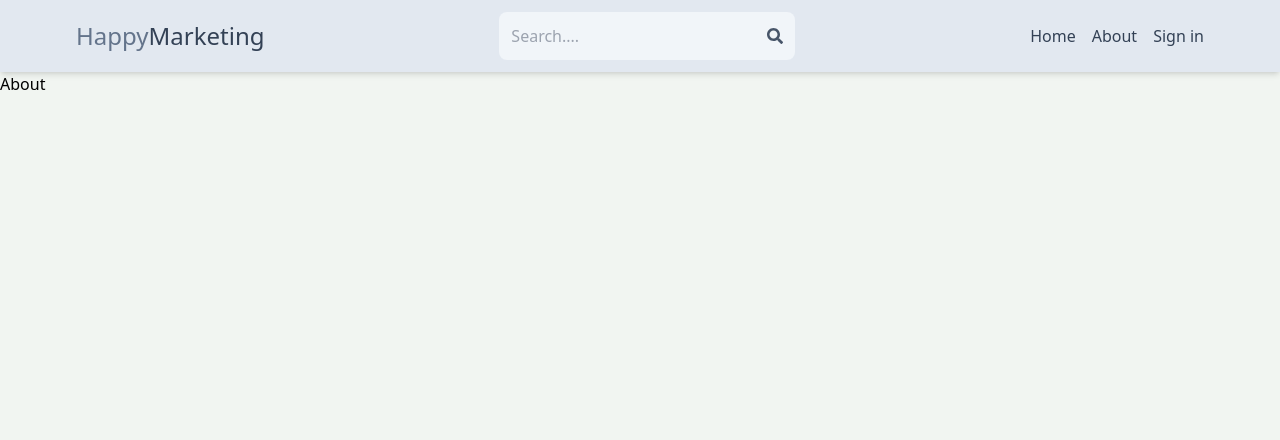
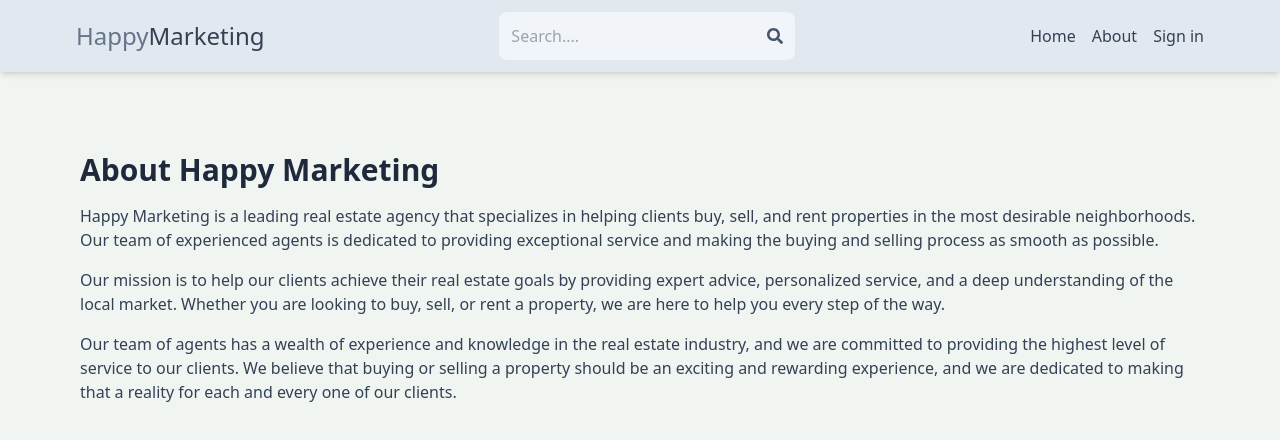
Before and after one commit to Aishwaryadk04/mern-estate-project, a React (Vite) app in the folder client/: page /about in a window 1280 px wide. Shown: the top 440 px of the page. Built offline with nearby package versions, Linux system fonts and the light colour scheme; no server answers.

Commit message:
complete about page

```diff
--- a/client/index.html
+++ b/client/index.html
@@ -2,9 +2,8 @@
 <html lang="en">
   <head>
     <meta charset="UTF-8" />
-    <link rel="icon" type="image/svg+xml" href="/vite.svg" />
     <meta name="viewport" content="width=device-width, initial-scale=1.0" />
-    <title>Vite + React</title>
+    <title>Happy Marketing</title>
   </head>
   <body>
     <div id="root"></div>
--- a/client/src/pages/About.jsx
+++ b/client/src/pages/About.jsx
@@ -2,6 +2,13 @@
 
 export default function About() {
   return (
-    <div>About</div>
+    <div className='py-20 px-4 max-w-6xl mx-auto'>
+      <h1 className='text-3xl font-bold mb-4 text-slate-800'>About Happy Marketing</h1>
+      <p className='mb-4 text-slate-700'>Happy Marketing is a leading real estate agency that specializes in helping clients buy, sell, and rent properties in the most desirable neighborhoods. Our team of experienced agents is dedicated to providing exceptional service and making the buying and selling process as smooth as possible.</p>
+      <p className='mb-4 text-slate-700'>
+      Our mission is to help our clients achieve their real estate goals by providing expert advice, personalized service, and a deep understanding of the local market. Whether you are looking to buy, sell, or rent a property, we are here to help you every step of the way.
+      </p>
+      <p className='mb-4 text-slate-700'>Our team of agents has a wealth of experience and knowledge in the real estate industry, and we are committed to providing the highest level of service to our clients. We believe that buying or selling a property should be an exciting and rewarding experience, and we are dedicated to making that a reality for each and every one of our clients.</p>
+    </div>
   )
 }
```
